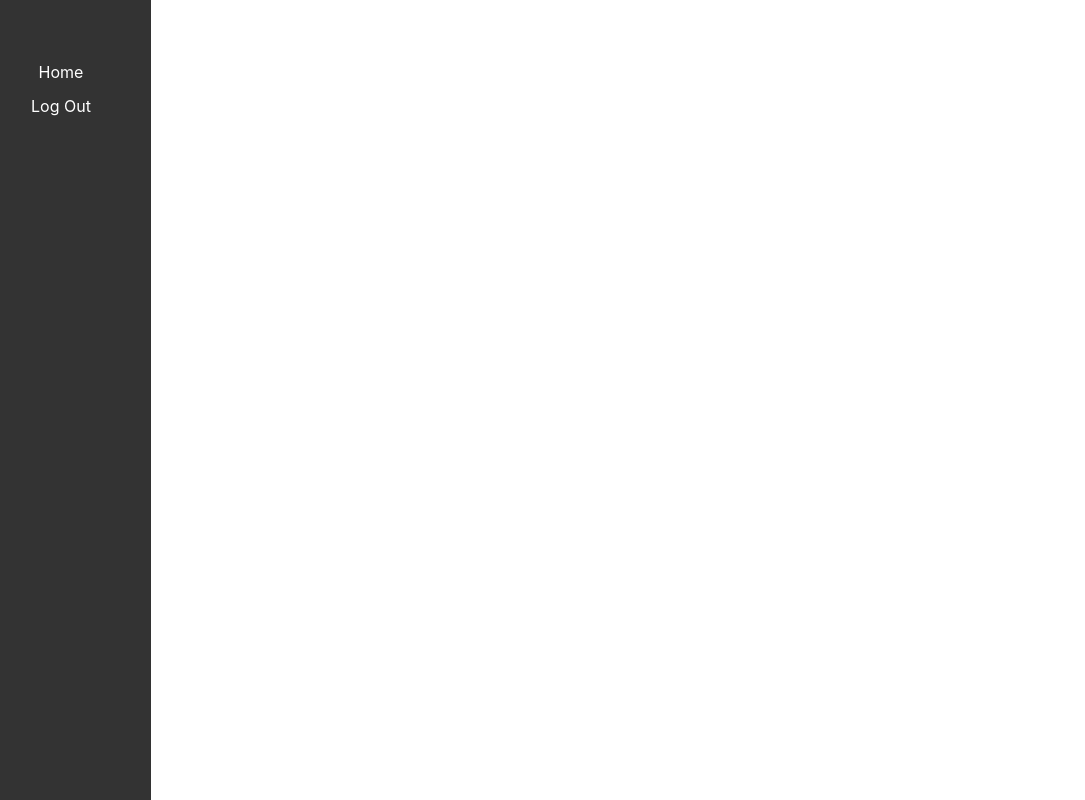
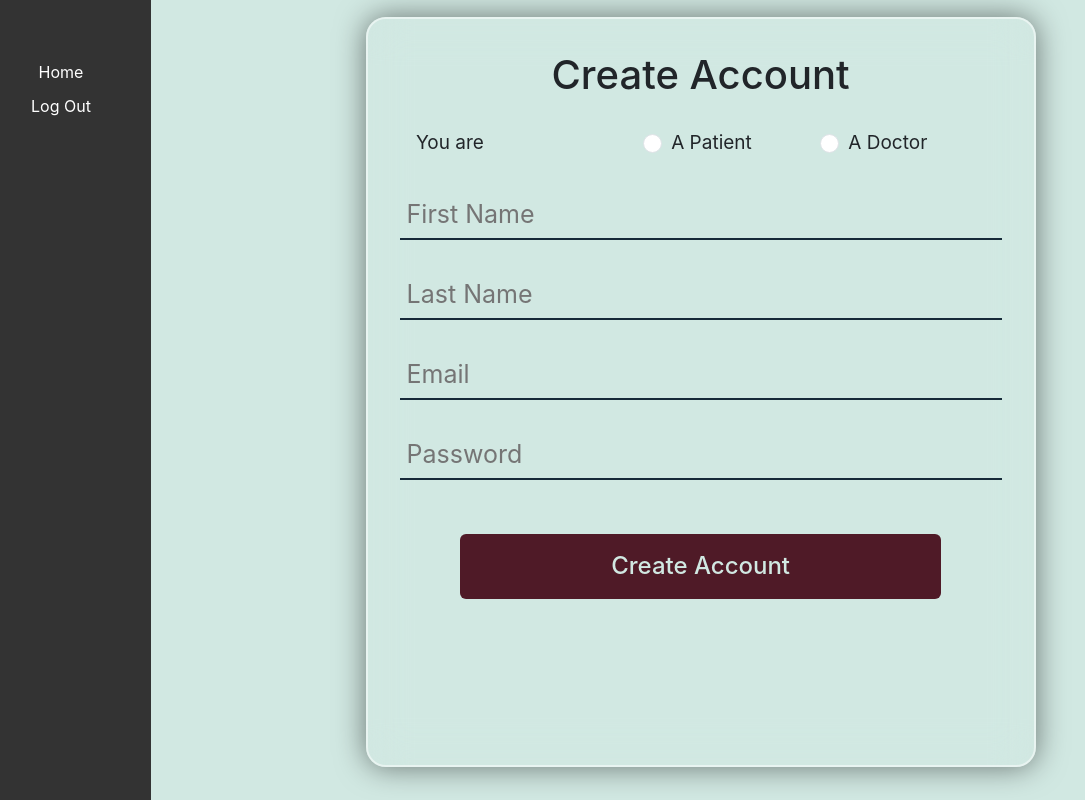
Before and after one commit to longtu19/patientTracker, a React (Create React App) app in the folder frontend/patient-tracker/: page /register in a window 1280 px wide. Before the commit this address had no page. Shown: the whole page, without its empty margins (29-1114 px from the left). Built offline with nearby package versions, Linux system fonts and the light colour scheme.

Commit message:
set up register page

```diff
--- a/frontend/patient-tracker/src/App.js
+++ b/frontend/patient-tracker/src/App.js
@@ -1,6 +1,7 @@
 import logo from "./logo.svg";
 import "./App.css";
 import LogIn from "./components/LogIn/LogIn";
+import Register from "./components/Register/Register";
 import DoctorHome from "./components/DoctorHome/DoctorHome";
 import PatientHome from "./components/PatientHome/PatientHome";
 import { BrowserRouter, Route, Routes } from "react-router-dom";
@@ -14,6 +15,7 @@ function App() {
         <NavBar/>
         <Routes>
           <Route path="/" element={<LogIn />} />
+          <Route path="/register" element={<Register />} />
           <Route path="/doctorHome" element={<DoctorHome />} />
           <Route path="/patientHome" element={<PatientHome />} />
         </Routes>
--- a/frontend/patient-tracker/src/components/LogIn/LogIn.css
+++ b/frontend/patient-tracker/src/components/LogIn/LogIn.css
@@ -17,7 +17,7 @@
 
   }
 
-  .loginFlexbox .ip input{
+  .loginFlexbox, .createAccBox .ip input{
     width: 100%;
     height: 100%;
     background: transparent;
@@ -29,13 +29,13 @@
 
   }
 
-  .loginFlexbox .ip{
+  .loginFlexbox, .createAccBox  .ip{
     position: relative;
     width: 100%;
     height: 50px;
     border-bottom: 2px  solid #162938;
     margin: 30px 0;
-    padding: 2px;;
+    padding: 2px;
 
 
   }
@@ -142,3 +142,74 @@
       opacity: 100%;
     }
   }
+
+  /* Create Account UI/UX */
+
+  .createAccBox {
+    gap: 1.5rem;
+    position: absolute;
+    left: 57%;
+    top: 49%;
+    -webkit-transform: translate(-50%, -50%);
+    transform: translate(-50%, -50%);
+    width: 670px;
+    height: 750px;
+    border: 2px solid rgba(255,255,255, .5);
+    border-radius: 20px;
+    backdrop-filter: blur(20px);
+    box-shadow: 0 0 30px rgba(0,0,0,.5);
+    padding: 2rem;
+
+  }
+
+  .createAccBox .createAccButton{
+    width: 80%;
+    height: 65px;
+    background: #4f1a27;
+    border: none;
+    border-radius: 6px;
+    cursor: pointer;
+    font-size: 1.5em;
+    color: #D1E8E2;
+    font-weight: 500;
+
+  }
+
+  .createAccBox .createAccButton:hover{
+    color:  #D1E8E2;
+    background: #0b6a6a;
+
+  }
+
+  .role {
+    display: flex;
+    padding: 2px;
+    font-size: 19px;
+    margin: 30px 0;
+    margin-bottom: 2px;
+    padding: 0 30px 0 5px;
+
+
+  }
+  .role .youare{
+    float: left;
+    margin-right: 28%;
+    margin-left: 2%;
+
+
+  }
+  .role .option1{
+    margin-right: 12%;
+  }
+  .role .sex{
+    font-size: 23px;
+    float: left;
+    margin-right: 28%;
+    margin-left: 1%;
+
+  }
+
+  .role .sex-choices div{
+    margin-right: 38px;
+
+  }
--- a/frontend/patient-tracker/src/components/LogIn/LogIn.js
+++ b/frontend/patient-tracker/src/components/LogIn/LogIn.js
@@ -9,6 +9,10 @@ export default function LogIn(props) {
   const navigate = useNavigate();
   const handleLogin = () => {
     navigate("/doctorHome");
+  };
+
+  const handleRegister = () => {
+    navigate("/register");
   };
 
   return (
@@ -27,7 +31,9 @@ export default function LogIn(props) {
           <button className="loginButton" onClick={handleLogin}>
             Login
           </button>
-          <button className="createAccButton">Create Account</button>
+          <button className="createAccButton" onClick={handleRegister}>
+            Create Account
+          </button>
 
           <div className="mt-4 ">
             <a href="#" class="forgotpw">
--- /dev/null
+++ b/frontend/patient-tracker/src/components/Register/Register.js
@@ -0,0 +1,79 @@
+import React, { useState } from "react";
+import "./../LogIn/LogIn.css";
+import Cookies from "js-cookie";
+import { BrowserRouter, Route, useNavigate } from "react-router-dom";
+
+export default function Register() {
+  const [selectedRole, setSelectedRole] = useState("");
+  const navigate = useNavigate();
+  const handleLogin = () => {
+    navigate("/doctorHome");
+  };
+
+  const handleRoleChange = (event) => {
+    setSelectedRole(event.target.value);
+  };
+
+  return (
+    <div className="loginbg">
+      <div className="login_wrapper">
+        <div className="createAccBox justify-content-center align-items-center ">
+          <h1>Create Account</h1>
+
+          <div className="role">
+            <div className="youare">You are</div>
+
+            <div className="form-check form-check-inline option1 ">
+              <input class="form-check-input" type="radio" value="patient" name="role" onChange={handleRoleChange} />
+              <label className="form-check-label" for="inlineCheckbox1"> A Patient </label>
+            </div>
+            <div className="form-check form-check-inline">
+              <input class="form-check-input" type="radio" value="doctor" name="role" onChange={handleRoleChange} />
+              <label className="form-check-label" for="inlineCheckbox2"> A Doctor </label>
+            </div>
+          </div>
+
+          {selectedRole === "patient" && <div className="role">
+            <div className="sex">Sex</div>
+            <div className="sex-choices">
+              <div className="form-check form-check-inline ">
+                <input class="form-check-input" type="radio" value="male" name="sex" />
+                <label className="form-check-label" for="inlineCheckbox1"> Male </label>
+              </div>
+              <div className="form-check form-check-inline">
+                <input class="form-check-input" type="radio" value="female" name="sex"/>
+                <label className="form-check-label" for="inlineCheckbox2"> Female </label>
+              </div>
+              <div className="form-check form-check-inline">
+                <input class="form-check-input" type="radio" value="other" name="sex" />
+                <label className="form-check-label" for="inlineCheckbox2"> Other </label>
+              </div>
+            </div>
+          </div>}
+
+          <div className="ip">
+            <input type="text" placeholder="First Name" />
+          </div>
+
+          <div className="ip">
+            <input type="text" placeholder="Last Name" />
+          </div>
+          {selectedRole === "patient" && (
+            <div className="ip">
+              <input type="text" name="dob" placeholder="Birthday mm/dd/yyyy" pattern="\d{4}-\d{2}-\d{2}" required/>
+            </div>
+          )}
+
+          <div className="ip">
+            <input type="text" placeholder="Email" />
+          </div>
+          <div className="ip">
+            <input type="password" placeholder="Password" />
+          </div>
+
+          <button className="createAccButton mt-4">Create Account</button>
+        </div>
+      </div>
+    </div>
+  );
+}
```
